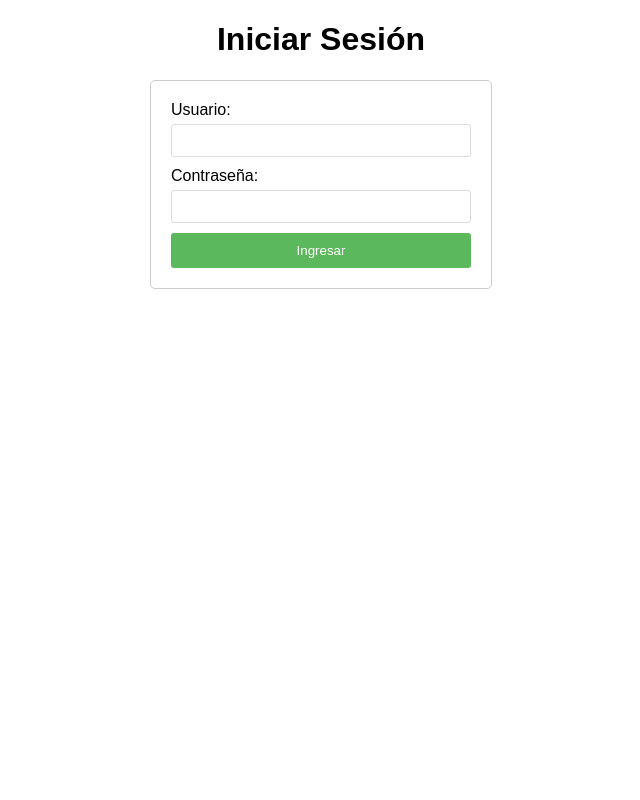
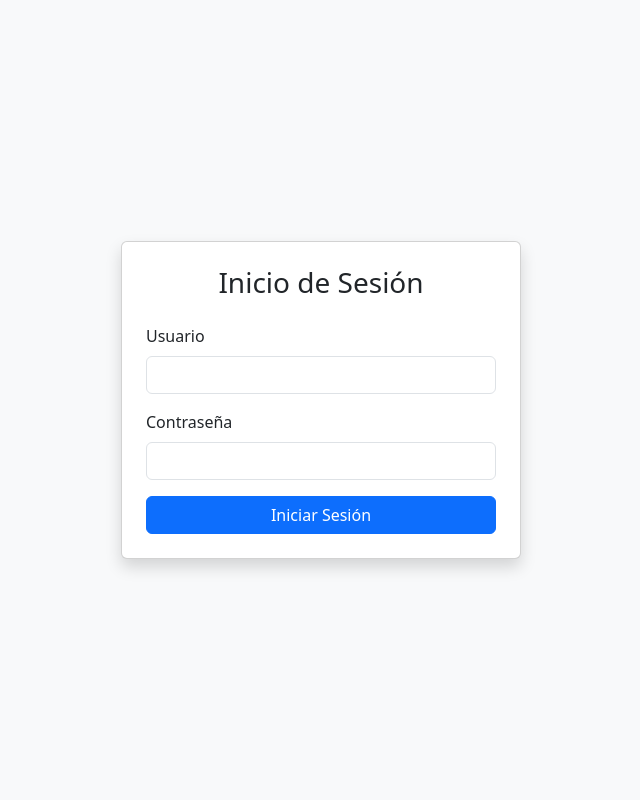
Before and after one commit to exde17/scrpt-python, a FastAPI app: page / in a window 1280 px wide. Shown: the whole page, without its empty margins (319-959 px from the left). Run offline with FastAPI, Linux system fonts and the light colour scheme.

Commit message:
segundario}

```diff
--- a/templates/login.html
+++ b/templates/login.html
@@ -1,26 +1,32 @@
 <!DOCTYPE html>
-<html>
+<html lang="en">
 <head>
     <meta charset="UTF-8">
     <meta name="viewport" content="width=device-width, initial-scale=1.0">
-    <title>Login</title>
-    <link rel="stylesheet" href="{{ url_for('static', path='/style.css') }}">
+    <title>Inicio de Sesión</title>
+    <link href="https://cdn.jsdelivr.net/npm/bootstrap@5.3.0/dist/css/bootstrap.min.css" rel="stylesheet">
 </head>
-<body>
-    <h1>Iniciar Sesión</h1>
-    {% if error %}
-    <p style="color: red;">{{ error }}</p>
-    {% endif %}
-    <form action="/login" method="post">
-        <div>
-            <label for="username">Usuario:</label>
-            <input type="text" id="username" name="username" required>
+<body class="bg-light">
+    <div class="container d-flex justify-content-center align-items-center vh-100">
+        <div class="card shadow p-4" style="width: 100%; max-width: 400px;">
+            <h3 class="text-center mb-4">Inicio de Sesión</h3>
+            {% if error %}
+                <div class="alert alert-danger" role="alert">
+                    {{ error }}
+                </div>
+            {% endif %}
+            <form method="post" action="/login">
+                <div class="mb-3">
+                    <label for="username" class="form-label">Usuario</label>
+                    <input type="text" class="form-control" id="username" name="username" required>
+                </div>
+                <div class="mb-3">
+                    <label for="password" class="form-label">Contraseña</label>
+                    <input type="password" class="form-control" id="password" name="password" required>
+                </div>
+                <button type="submit" class="btn btn-primary w-100">Iniciar Sesión</button>
+            </form>
         </div>
-        <div>
-            <label for="password">Contraseña:</label>
-            <input type="password" id="password" name="password" required>
-        </div>
-        <button type="submit">Ingresar</button>
-    </form>
+    </div>
 </body>
 </html>
```
